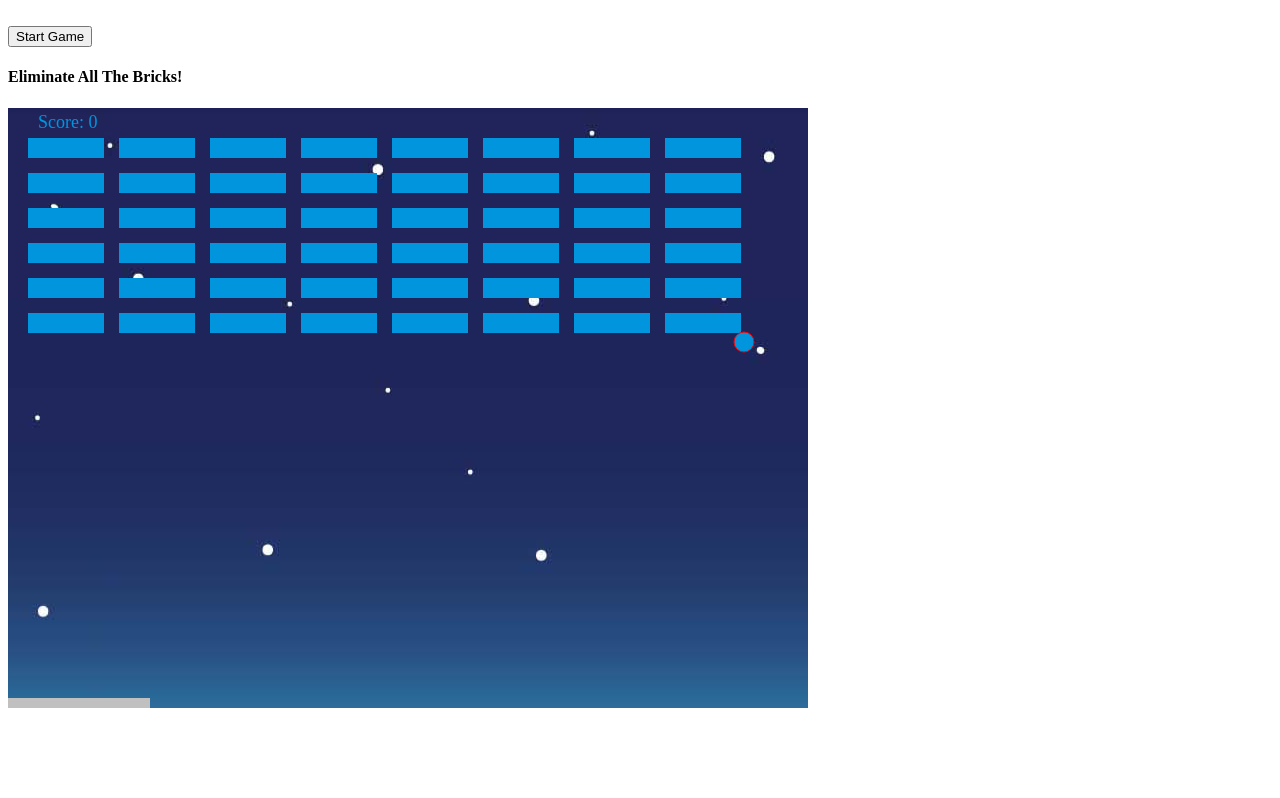
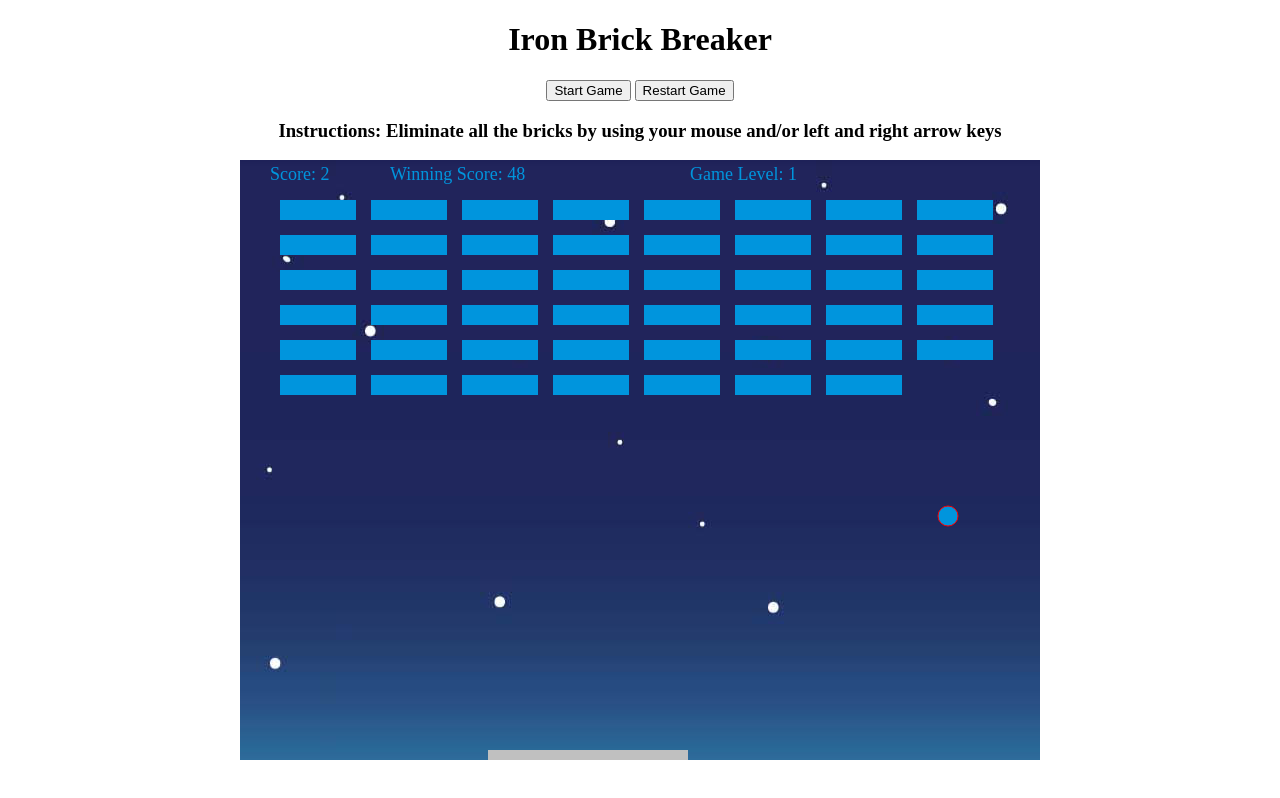
Before and after one commit to codenameRy/Brick-Breaker-Game, a plain HTML site: page index.html in a window 1280 px wide. Both pictures are taken after a click on the button "Start Game". Drawn offline with Linux system fonts and the light colour scheme.

Commit message:
game update with Winning Score, Game Level, and Restart Game options

```diff
--- a/game.js
+++ b/game.js
@@ -10,26 +10,40 @@ var paddleWidth = 200;
 var paddleX = (canvas.width-paddleWidth)/2;
 var rightPressed = false;
 var leftPressed = false;
+//var pause = false;
 var brickRowCount = 8;
 var brickColumnCount = 6;
 var brickWidth = 76;
 var brickHeight = 20;
 var brickPadding = 15;
-var brickOffsetTop = 30;
-var brickOffsetLeft = 20;
+var brickOffsetTop = 40;
+var brickOffsetLeft = 40;
 var score = 0;
+let level = 1;
 
 var bricks = [];
-for(var c=0; c<brickColumnCount; c++) {
-  bricks[c] = [];
-  for(var r=0; r<brickRowCount; r++) {
-    bricks[c][r] = { x: 0, y: 0, status: 1 };
+
+function init() {
+  dx = 2;
+  dy = -2;
+  score = 0;;
+  level = 1;
+  y = canvas.height-20;
+  ballRadius = 10;
+  bricks = [];
+  for(var c=0; c<brickColumnCount; c++) {
+    bricks[c] = [];
+    for(var r=0; r<brickRowCount; r++) {
+      bricks[c][r] = { x: 0, y: 0, status: 1 };
+    }
   }
 }
 
 document.addEventListener("keydown", keyDownHandler, false);
 document.addEventListener("keyup", keyUpHandler, false);
 document.addEventListener("mousemove", mouseMoveHandler, false);
+
+
 
 //keyboard left and right controls
 function keyDownHandler(e) {
@@ -58,6 +72,8 @@ function mouseMoveHandler(e) {
   }
 }
 
+// Bonus Pause Control Function
+
 //Collision Detection
 function collisionDetection() {
   for(var c=0; c<brickColumnCount; c++) {
@@ -74,10 +90,11 @@ function collisionDetection() {
     }
   }
   if(score == brickColumnCount* brickRowCount) {
-    // alert("LEVEL COMPLETE, CONGRATS!");
-    // document.location.reload();
-     level ++; //location.draw();
-     score = 0;
+    level ++;
+    alert("NEXT LEVEL! " + level);
+    score = 0;
+    dx = 2;
+    dy = -2;
      y = canvas.height-20;
     cancelAnimationFrame(animationId);
     brickColumnCount++;
@@ -143,9 +160,19 @@ function drawScore() {
   ctx.fillStyle = "#0095DD";
   ctx.fillText("Score: "+score, 30, 20);
 }
-// example of levels
 
-let level = 2;
+function drawWinningScore() {
+  ctx.font = "18px Serif";
+  ctx.fillStyle = "#0095DD";
+  ctx.fillText("Winning Score: "+ (brickColumnCount* brickRowCount),canvas.width-650, canvas.height-580);
+}
+
+function drawCurrentLevel() {
+  ctx.font = "18px Serif";
+  ctx.fillStyle = "#0095DD";
+  ctx.fillText("Game Level: "+ level,canvas.width-350, canvas.height-580);
+}
+
 
 //Animation
 function draw() {
@@ -154,6 +181,8 @@ function draw() {
   drawBall();
   drawPaddle();
   drawScore();
+  drawWinningScore();
+  drawCurrentLevel();
   collisionDetection();
   console.log(x,y)
 
@@ -171,7 +200,6 @@ function draw() {
       dy = -dy;
     }
     else {
-      console.log(animationId)
       window.cancelAnimationFrame(animationId);
       y = 0;
       alert("GAME OVER! TRY AGAIN!");
@@ -194,8 +222,8 @@ function draw() {
     x += dx;
     y += dy;
   } else {
-    x += dx;
-    y += dy;
+    x += dx*1.4;
+    y += dy*1.4;
   }
   // x += dx*2;
   // y += dy*2;
@@ -206,7 +234,13 @@ let animationId = null;
 //var interval = setInterval(draw, 10);
 
 document.getElementById("start-button").addEventListener("click", function(){
-  draw()
+  if(animationId) cancelAnimationFrame(animationId);
+  init();
+  draw();
 });
 
-//reset level dom manipulation click
+document.getElementById("restart-button").addEventListener("click", function(){
+  cancelAnimationFrame(animationId);
+  init();
+  draw();
+});
--- a/index.html
+++ b/index.html
@@ -4,12 +4,15 @@
     <meta charset="UTF-8">
     <meta name="viewport" content="width=device-width, initial-scale=1.0">
     <link rel="stylesheet" href="styles.css" />
-    <title>Project 1</title>
+    <title>Iron Brick Bricker</title>
 </head>
 <body>
-    <br />
-    <button id="start-button">Start Game</button>
-    <h4>Eliminate All The Bricks!</h4>
+    <h1>Iron Brick Breaker</h1>
+    <div id="outer-button">
+    <div class="inner-buttons"><button id="start-button">Start Game</button></div>
+    <div class="inner-buttons"><button id="restart-button">Restart Game</button></div>
+  </div>
+    <h3>Instructions: Eliminate all the bricks by using your mouse and/or left and right arrow keys</h3>
     <div id="game-board">
       <canvas  id="canvas" width="800" height="600"></canvas>
     </div>
--- a/styles.css
+++ b/styles.css
@@ -1,2 +1,23 @@
 #canvas {
-    background-image: url(./images/space-background.png);}
+    background-image: url(./images/space-background.png);
+    padding-left: 0;
+    padding-right: 0;
+    margin-left: auto;
+    margin-right: auto;
+    display: block;
+}
+h1 {
+    text-align: center;
+}
+h3 {
+    text-align: center;
+}
+
+#outer-button {
+    width:100%;
+    text-align: center;
+}
+
+.inner-buttons {
+    display: inline-block;
+}
```
